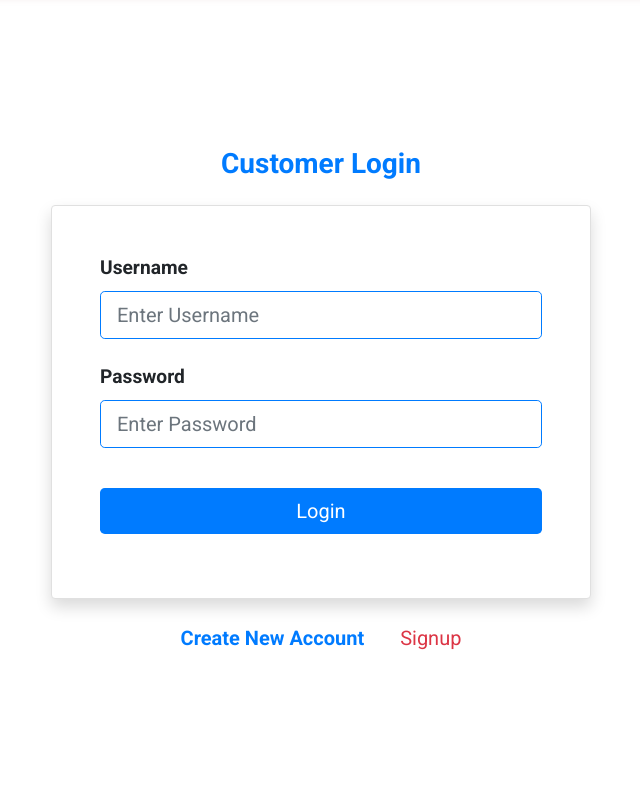
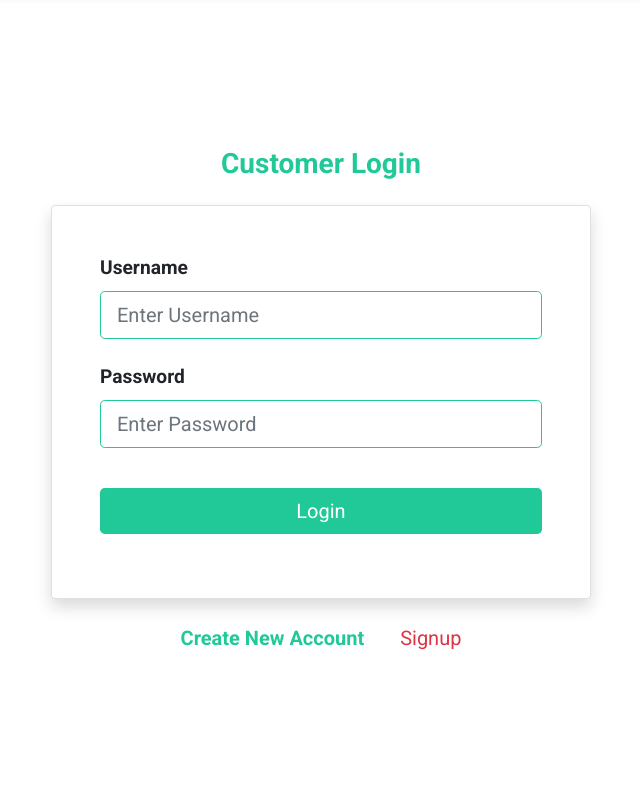
Before and after one commit to FadlilaAgustina123/Shopping-use-Django, a Django app: page /login in a window 1280 px wide. Shown: the part 66-866 px from the top of the page, without its empty margins (319-959 px from the left). Run offline with Django 5.2, Linux system fonts and the light colour scheme; some libraries are stand-ins or nearby versions.

Commit message:
terbaru poll

```diff
--- a/store/templates/login.html
+++ b/store/templates/login.html
@@ -3,7 +3,7 @@
   <div class="row justify-content-center min-vh-100 align-items-center">
     <div class="col-12 col-md-6">
       <!-- Title -->
-      <h3 class="text-center mb-4" style="font-weight: 700; color: #007bff">Customer Login</h3>
+      <h3 class="text-center mb-4" style="font-weight: 700; color: #20c997">Customer Login</h3>
 
       <!-- Login Form -->
       <form action="/login" method="post" class="shadow p-5 bg-white rounded" style="border: 1px solid #e0e0e0">
@@ -17,24 +17,24 @@
         <!-- Username Field -->
         <div class="form-group mb-4">
           <label for="username" class="form-label" style="font-weight: bold; font-size: 1.2rem">Username</label>
-          <input required type="text" name="username" value="{{value.username}}" id="username" class="form-control form-control-lg" placeholder="Enter Username" style="border-color: #007bff" />
+          <input required type="text" name="username" value="{{value.username}}" id="username" class="form-control form-control-lg" placeholder="Enter Username" style="border-color: #20c997" />
         </div>
 
         <!-- Password Field -->
         <div class="form-group mb-4">
           <label for="password" class="form-label" style="font-weight: bold; font-size: 1.2rem">Password</label>
-          <input required type="password" name="password" value="{{value.password}}" id="password" class="form-control form-control-lg" placeholder="Enter Password" style="border-color: #007bff" />
+          <input required type="password" name="password" value="{{value.password}}" id="password" class="form-control form-control-lg" placeholder="Enter Password" style="border-color: #20c997" />
         </div>
 
         <!-- Submit Button -->
         <div class="form-group pt-3">
-          <input class="btn btn-lg btn-info w-100" type="submit" value="Login" style="background-color: #007bff; border: none" />
+          <input class="btn btn-lg btn-info w-100" type="submit" value="Login" style="background-color: #20c997; border: none" />
         </div>
       </form>
 
       <!-- Signup Link -->
       <div class="text-center mt-4">
-        <span class="form-control-lg" style="font-weight: bold; color: #007bff">Create New Account</span>
+        <span class="form-control-lg" style="font-weight: bold; color: #20c997">Create New Account</span>
         <a href="/signup" class="text-danger form-control-lg">Signup</a>
       </div>
     </div>
```
Also changed, not shown: db.sqlite3.
